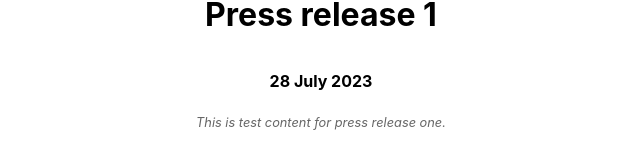
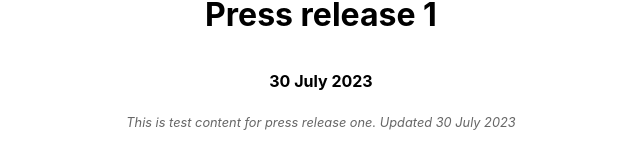
Before and after one commit to cstanleyhns/janes-test-site, a Next.js app: page /news1 in a window 1280 px wide. Shown: the part 342-510 px from the top of the page, without its empty margins (319-959 px from the left). Built offline with nearby package versions, Linux system fonts and the light colour scheme.

Commit message:
updated content on articles

```diff
--- a/pages/news1.js
+++ b/pages/news1.js
@@ -13,8 +13,8 @@ export default function News1() {
 
       <main className={styles.main}>
        <h1>Press release 1</h1>
-       <p className={styles.cardDate}>28 July 2023</p>
-       <p className={styles.cardCopy}>This is test content for press release one.</p>
+       <p className={styles.cardDate}>30 July 2023</p>
+       <p className={styles.cardCopy}>This is test content for press release one. Updated 30 July 2023</p>
       </main>
 
     </div>
--- a/pages/news2.js
+++ b/pages/news2.js
@@ -13,8 +13,8 @@ export default function News2() {
 
       <main className={styles.main}>
        <h1>Press release 2</h1>
-       <p className={styles.cardDate}>28 July 2023</p>
-       <p className={styles.cardCopy}>This is test content for press release two.</p>
+       <p className={styles.cardDate}>30 July 2023</p>
+       <p className={styles.cardCopy}>This is test content for press release two. Updated 30 July 2023.</p>
       </main>
 
     </div>
```
